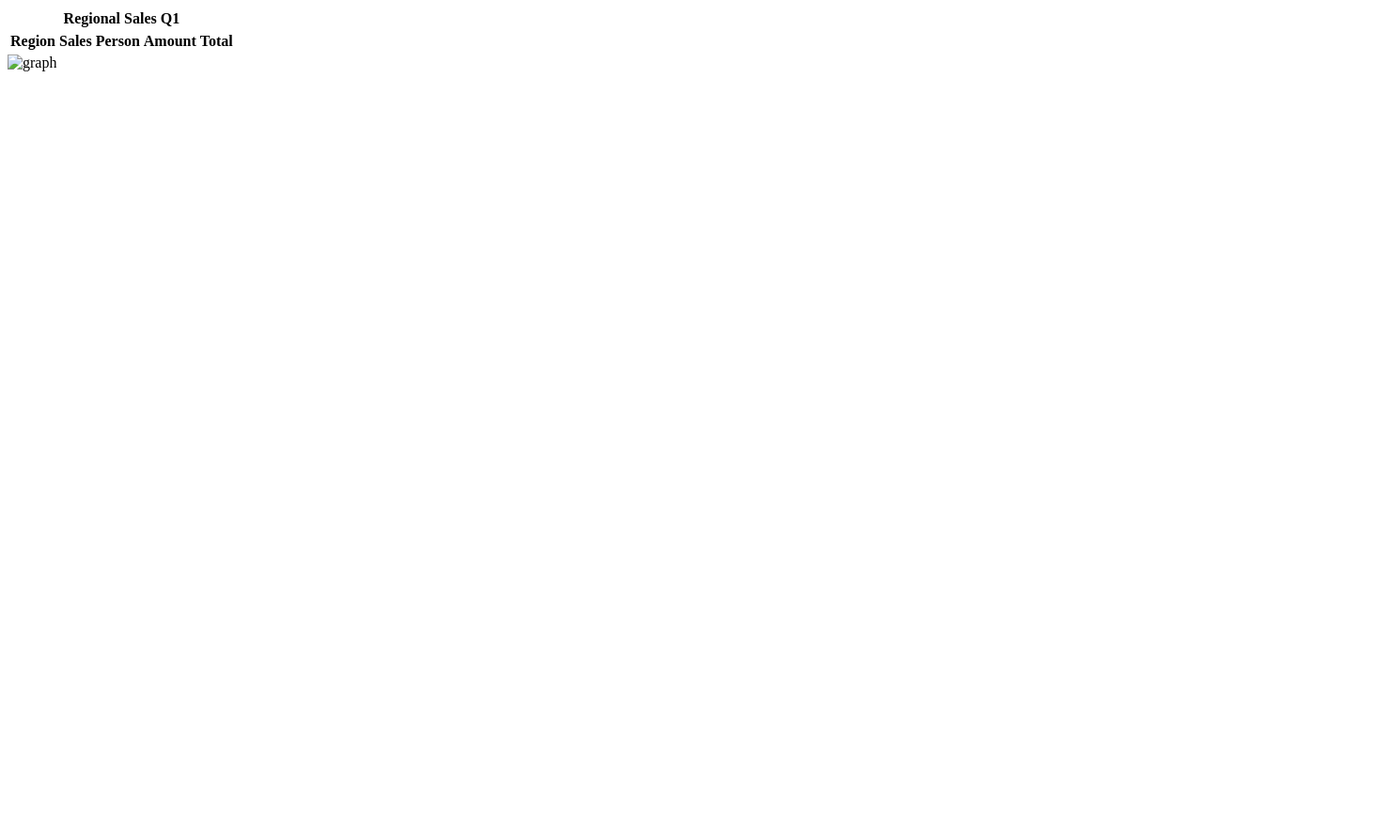
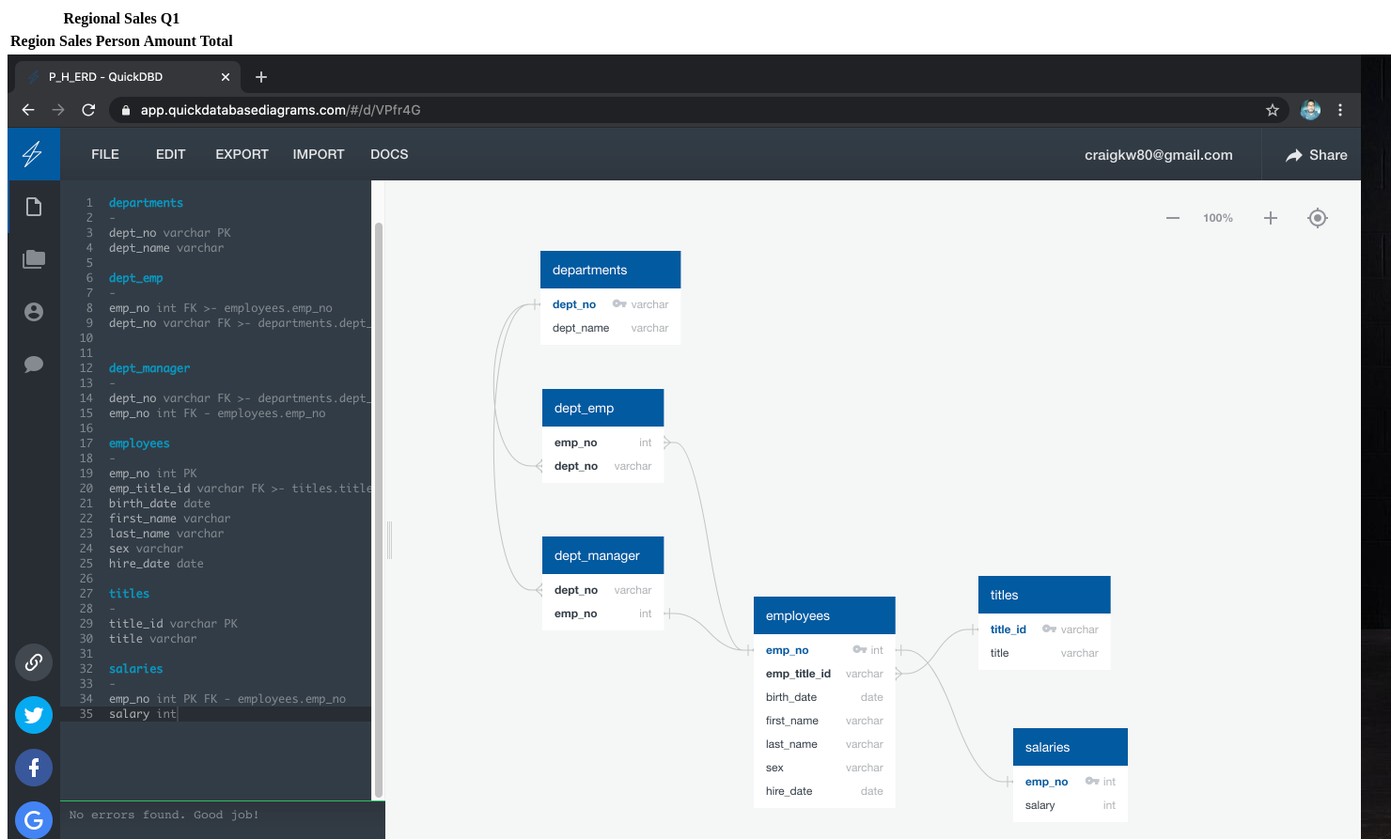
Before and after one commit to craigkw80/sql-challenge, a plain HTML site: page EmployeeSQL/index.html in a window 1280 px wide. Shown: the top 893 px of the page at 94% size, 1480 px wide, since content can reach past the window. Before the commit the page ends 800 px from the top, so only its background shows below. Drawn offline with Linux system fonts and the light colour scheme.

Commit message:
Update index.html

```diff
--- a/EmployeeSQL/index.html
+++ b/EmployeeSQL/index.html
@@ -20,6 +20,6 @@
 
         <tr></tr>
     </table>
-  <img src="EDR.png" alt="graph"></html>
+  <img src="ERD.png" alt="graph"></html>
 
  </body>
```
